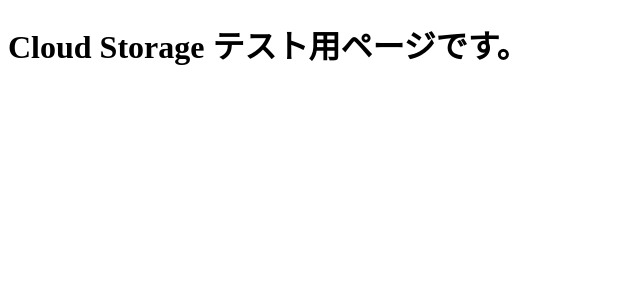
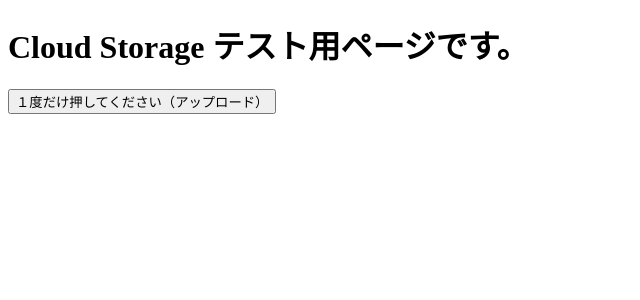
Before and after one commit to KHashimoto3/FormCoder_FRONT, a React (Vite) app: page /storagetest in a window 1280 px wide. Shown: the top 300 px of the page, without its empty margins (0-640 px from the left). Built offline with nearby package versions, Linux system fonts and the light colour scheme.

Commit message:
Blobを使って、jsonファイルを生成する様にした。

```diff
--- a/src/components/pages/StorageTestPage.tsx
+++ b/src/components/pages/StorageTestPage.tsx
@@ -4,12 +4,22 @@ import { getStorage, ref } from "firebase/storage";
 const storage = getStorage();
 
 // Create a storage reference from our storage service
-const storageRef = ref(storage, "test");
+const storageRef = ref(storage, "test/test.json");
 
 export const StorageTestPage = () => {
+  const uploadFileTest = (text: string) => {
+    const obj = { text: text };
+    const blob = new Blob([JSON.stringify(obj, null, 2)], {
+      type: "application/json",
+    });
+  };
+
   return (
     <>
       <h1>Cloud Storage テスト用ページです。</h1>
+      <button onClick={() => uploadFileTest("アップロード完了！")}>
+        １度だけ押してください（アップロード）
+      </button>
     </>
   );
 };
```
